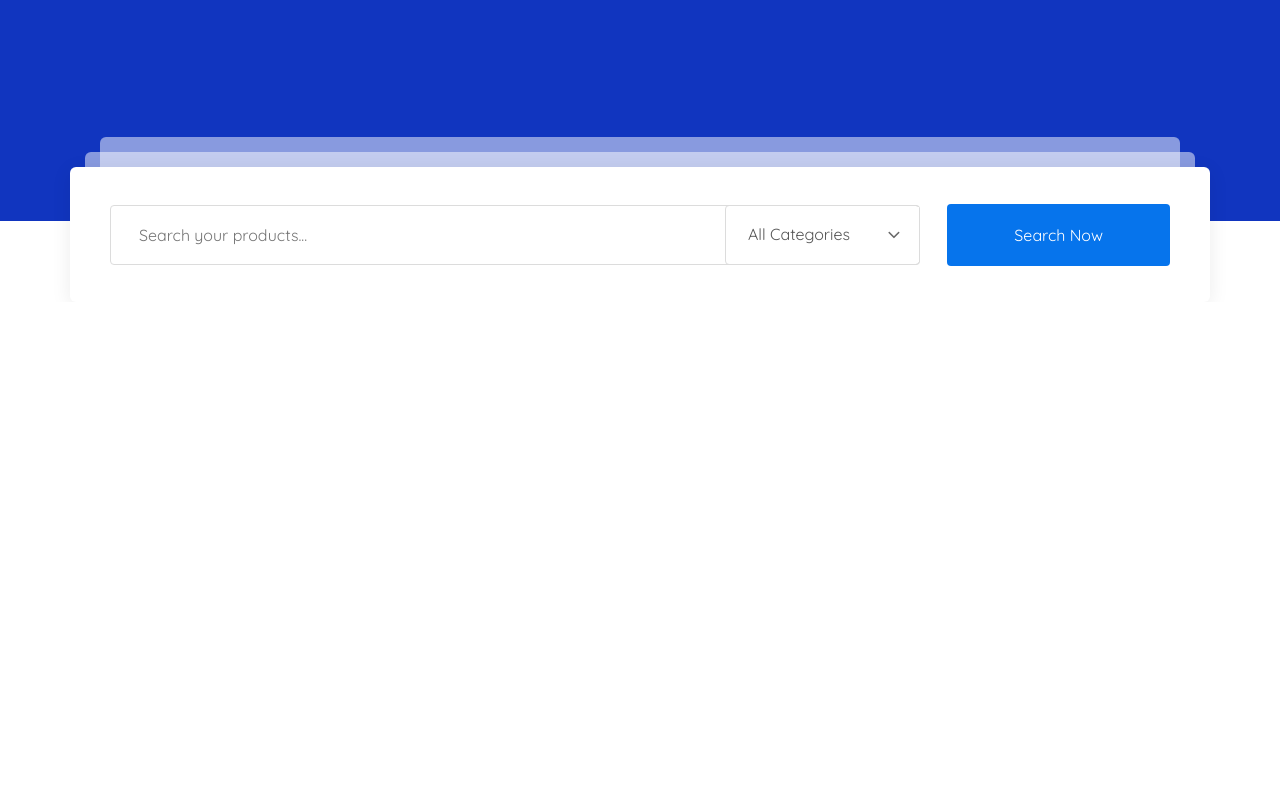
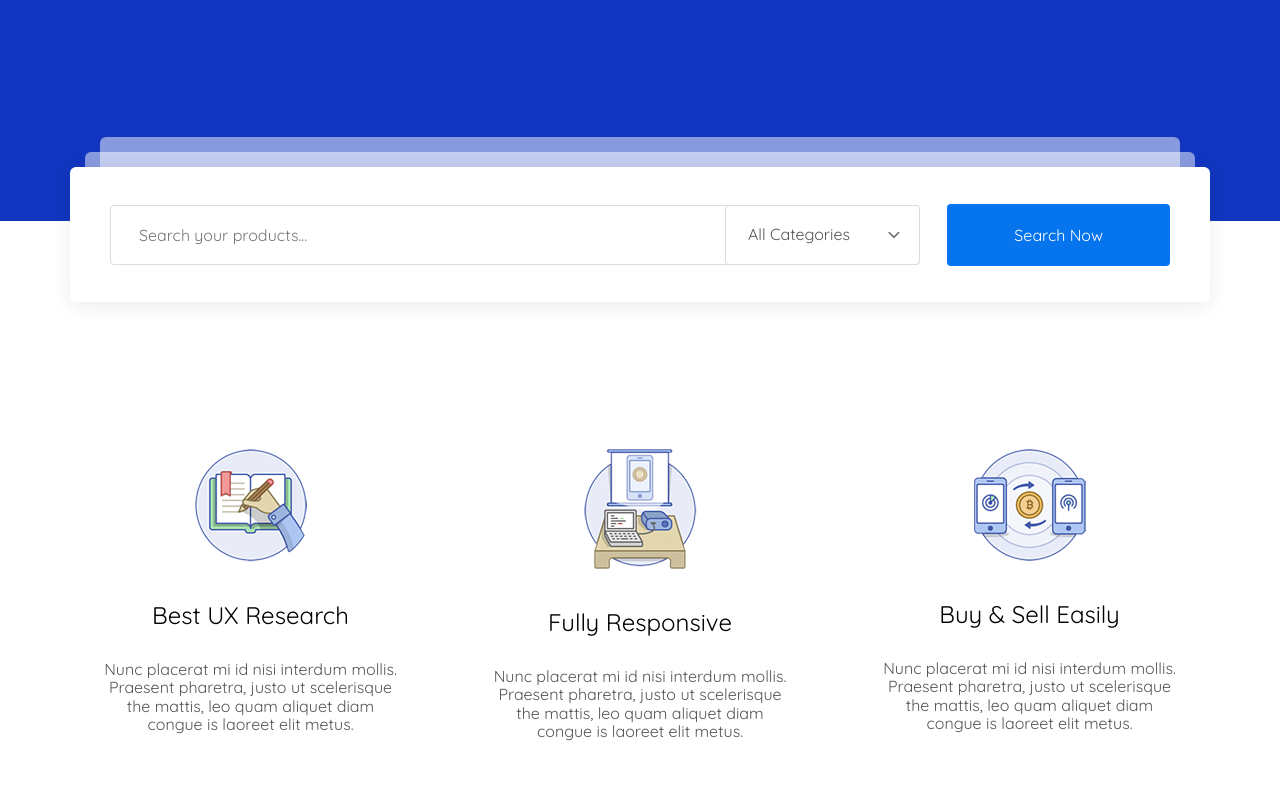
Before and after one commit to g322h/multypile, a website: page app/index.html in a window 1280 px wide. Shown: the part 686-1498 px from the top of the page. Before the commit the page ends 988 px from the top, so only its background shows below. Drawn offline with nearby package versions, Linux system fonts and the light colour scheme; files that its build step writes are made by us from their sources; files whose address does not match are found by name.

Commit message:
added items section

```diff
--- a/app/index.html
+++ b/app/index.html
@@ -87,6 +87,48 @@
         </div>
     </section>
 
+    <section class="items">
+        <div class="container">
+            <div class="items__inner">
+                <div class="items__inner-box">
+                    <img src="images/items/item-1.png" alt="">
+                    <div class="box__title">
+                        Best UX Research
+                    </div>
+                    <div class="box__text">
+                        Nunc placerat mi id nisi interdum mollis. Praesent pharetra, justo ut scelerisque
+                        the mattis, leo quam aliquet diam
+                        congue is laoreet elit metus.
+                    </div>
+                </div>
+
+                <div class="items__inner-box">
+                    <img src="images/items/item-2.png" alt="">
+                    <div class="box__title">
+                        Fully Responsive
+                    </div>
+                    <div class="box__text">
+                        Nunc placerat mi id nisi interdum mollis. Praesent pharetra, justo ut scelerisque
+                        the mattis, leo quam aliquet diam
+                        congue is laoreet elit metus.
+                    </div>
+                </div>
+
+                <div class="items__inner-box">
+                    <img src="images/items/item-3.png" alt="">
+                    <div class="box__title">
+                        Buy & Sell Easily
+                    </div>
+                    <div class="box__text">
+                        Nunc placerat mi id nisi interdum mollis. Praesent pharetra, justo ut scelerisque
+                        the mattis, leo quam aliquet diam
+                        congue is laoreet elit metus.
+                    </div>
+                </div>
+            </div>
+        </div>
+    </section>
+
 
     <script src="https://ajax.googleapis.com/ajax/libs/jquery/3.6.0/jquery.min.js"></script>
     <script src="js/libs.min.js"></script>
--- a/app/scss/style.scss
+++ b/app/scss/style.scss
@@ -248,3 +248,37 @@
 }
 
 // end search
+
+// start items
+
+.items__inner {
+    display: flex;
+    justify-content: space-between;
+    align-items: center;
+    text-align: center;
+    margin: 185px 0;
+    &-box {
+        width: 361px;
+        min-height: 403px;
+        transition: all .5s;
+        &:hover {
+            box-shadow: 0px 2px 50px 0px rgba(0, 0, 0, 0.08);
+        }
+        img {
+            margin-top: 43px;
+            margin-bottom: 37px;
+        }
+        .box__title {
+            font-size: 24px;
+            color: #010101;
+            margin-bottom: 30px;
+        }
+        .box__text {
+            color: #555555;
+            width: 295px;
+            margin: 0 auto;
+        }
+    }
+}
+
+// end items
```
Also changed, not shown: app/images/items/item-1.png (added), app/images/items/item-2.png (added), app/images/items/item-3.png (added).
